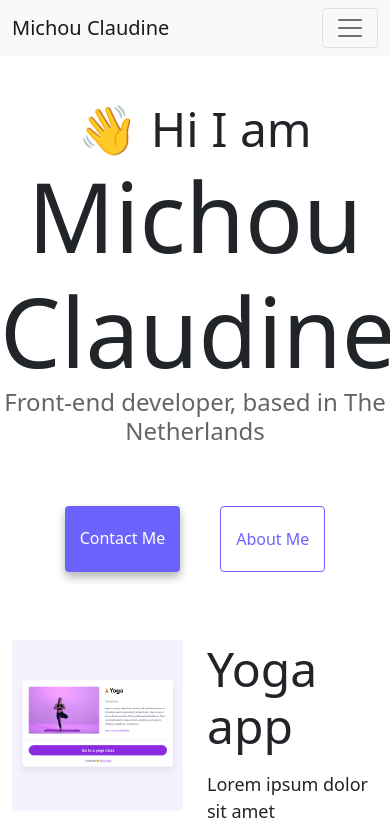
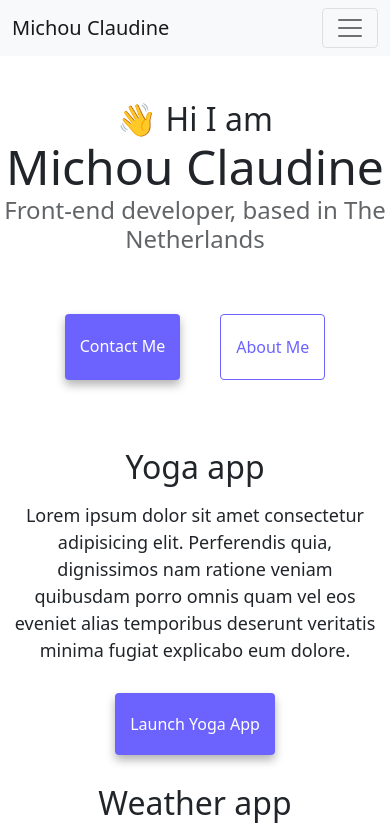
Before and after one commit to michouclaudine-code/w3-advanced-tools, a plain HTML site: page index.html in a window 390 px wide. Shown: the top 830 px of the page. Drawn offline with nearby package versions, Linux system fonts and the light colour scheme.

Commit message:
Added css media queries

```diff
--- a/style.css
+++ b/style.css
@@ -86,3 +86,27 @@ p {
 .email-link:hover {
   text-decoration: underline;
 }
+
+@media (max-width: 576px) {
+  h1 {
+    font-size: 48px;
+  }
+  h2 {
+    font-size: 32px;
+  }
+
+  .row {
+    display: flex;
+    flex-direction: column;
+    align-items: center;
+  }
+
+  .row .col-6 {
+    width: 100%;
+    text-align: center;
+  }
+
+  .row .col-6 img {
+    display: none;
+  }
+}
```
